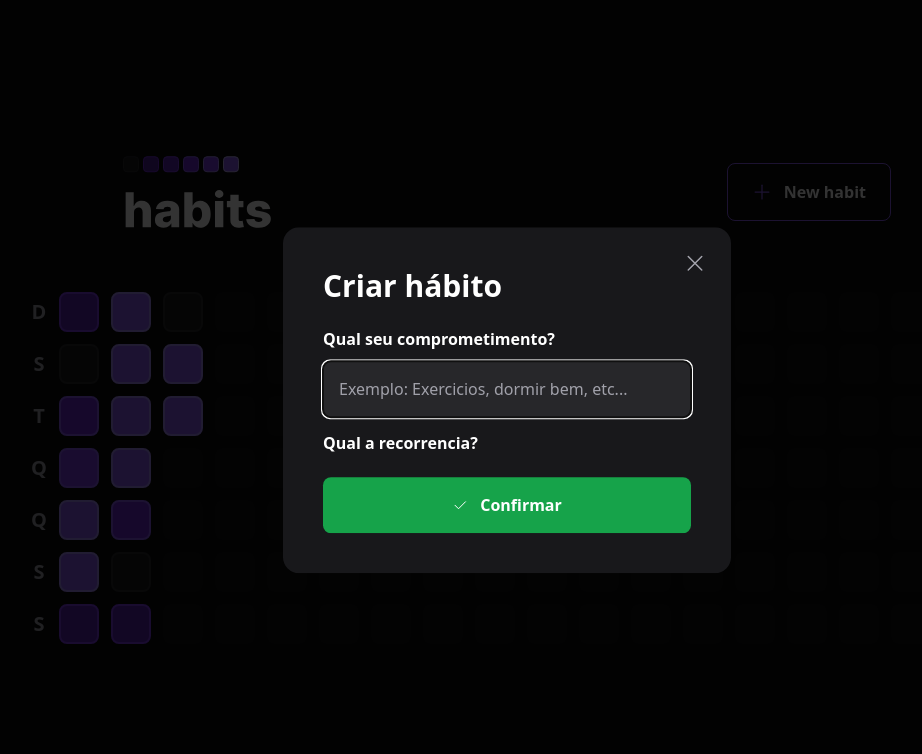
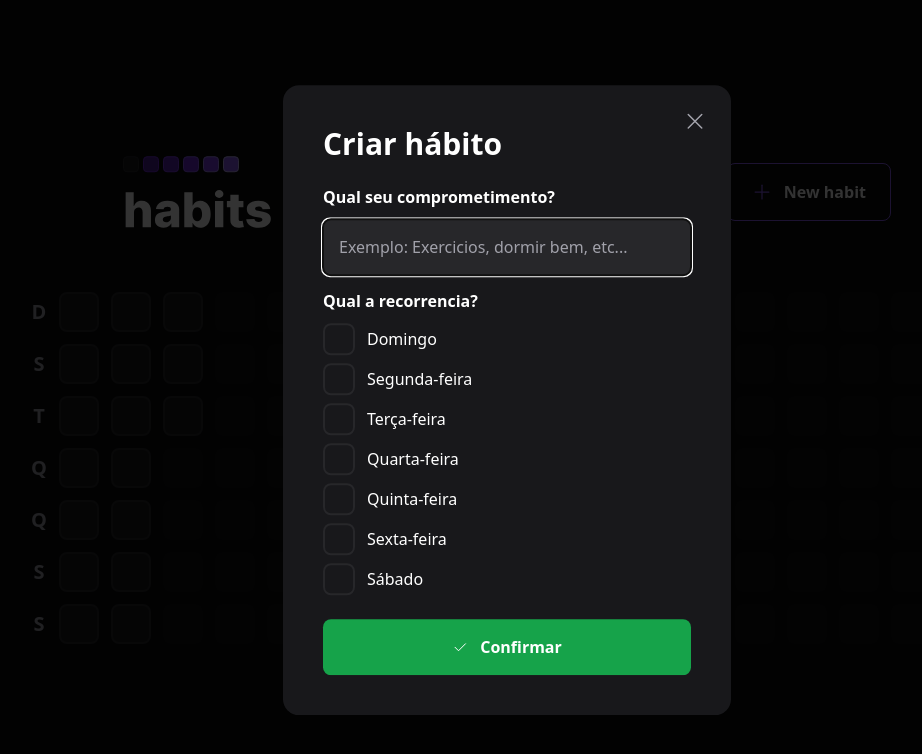
Before and after one commit to lucianoscabora/web, a React (Vite) app: page / in a window 1280 px wide. Both pictures are taken after a click on the button "New habit". Shown: the top 754 px of the page, without its empty margins (133-1055 px from the left). Built offline with nearby package versions, Linux system fonts and the light colour scheme; no server answers.

Commit message:
frontend features

```diff
--- a/package.json
+++ b/package.json
@@ -9,8 +9,10 @@
     "preview": "vite preview"
   },
   "dependencies": {
+    "@radix-ui/react-checkbox": "^1.0.1",
     "@radix-ui/react-dialog": "^1.0.2",
     "@radix-ui/react-popover": "^1.0.3",
+    "axios": "^1.2.3",
     "clsx": "^1.2.1",
     "dayjs": "^1.11.7",
     "phosphor-react": "^1.4.1",
--- a/src/App.tsx
+++ b/src/App.tsx
@@ -1,4 +1,5 @@
 import './styles/global.css'
+import './lib/dayjs'
 import { Header } from './components/Header'
 import { SummaryTable } from './components/SummaryTable'
 
--- a/src/components/HabitDay.tsx
+++ b/src/components/HabitDay.tsx
@@ -1,42 +1,65 @@
-import * as Popover from '@radix-ui/react-popover';
-import { ProgressBar } from './ProgressBar';
-import clsx from 'clsx';
+import * as Popover from "@radix-ui/react-popover";
+import * as Checkbox from "@radix-ui/react-checkbox";
+import { ProgressBar } from "./ProgressBar";
+import clsx from "clsx";
+import { Check } from "phosphor-react";
+import dayjs from "dayjs";
 
 interface HabitDayProps {
-  completed: number
-  amount: number
+  date: Date
+  completed?: number;
+  amount?: number;
 }
 
-export function HabitDay({completed, amount} : HabitDayProps) {
+export function HabitDay({ completed = 0, amount = 0, date }: HabitDayProps) {
+  const completedPercentage = amount > 0 ? Math.round((completed / amount) * 100) : 0
 
-  const completedPercentage = Math.round((completed / amount) * 100)
+  const dayAndMonth = dayjs(date).format('DD/MM')
+  const dayOfWeek = dayjs(date).format('dddd')
 
   return (
     <Popover.Root>
       <Popover.Trigger
-    className={clsx('w-10 h-10 border-2 rounded-lg', {
-      'bg-zinc-900 border-zinc-800': completedPercentage === 0,
-      'bg-violet-900 border-violet-700': completedPercentage > 0 && completedPercentage < 20,
-      'bg-violet-800 border-violet-600': completedPercentage >= 20 && completedPercentage < 40,
-      'bg-violet-700 border-violet-500': completedPercentage >= 40 && completedPercentage < 60,
-      'bg-violet-600 border-violet-500': completedPercentage >= 60 && completedPercentage < 80,
-      'bg-violet-500 border-violet-400': completedPercentage >= 80,
+        className={clsx("w-10 h-10 border-2 rounded-lg", {
+          "bg-zinc-900 border-zinc-800": completedPercentage === 0,
+          "bg-violet-900 border-violet-700":
+            completedPercentage > 0 && completedPercentage < 20,
+          "bg-violet-800 border-violet-600":
+            completedPercentage >= 20 && completedPercentage < 40,
+          "bg-violet-700 border-violet-500":
+            completedPercentage >= 40 && completedPercentage < 60,
+          "bg-violet-600 border-violet-500":
+            completedPercentage >= 60 && completedPercentage < 80,
+          "bg-violet-500 border-violet-400": completedPercentage >= 80,
         })}
-
       />
       <Popover.Portal>
+        <Popover.Content className="min-w-[320px] p-6 rounded-2xl bg-zinc-900 flex flex-col">
+          <span className="font-semibold text-zinc-400"></span>
+          <span className="mt-1 font-extrabold leading-tight text-3xl">
+            {dayOfWeek}{" "}
+            {dayAndMonth}{" "}
+          </span>
 
-      <Popover.Content className="min-w-[320px] p-6 rounded-2xl bg-zinc-900 flex flex-col">
-        <span className="font-semibold text-zinc-400"> sexta-feira </span>
-        <span className="mt-1 font-extrabold leading-tight text-3xl"> 20/01 </span>
+          <ProgressBar progress={completedPercentage} />
 
-        <ProgressBar progress={completedPercentage}/>
+          <div className="mt-6 flex flex-col gap-3">
+            <Checkbox.Root className="flex items-center gap-3 group">
+              <div className="h-8 w-8 rounded-lg flex items-center justify-center bg-zinc900 border-2 border-zinc-800 group-data-[state=checked]:bg-green-500 group-data-[state=checked]:border-green-500">
+                <Checkbox.Indicator>
+                  <Check size={20} className="text-white" />
+                </Checkbox.Indicator>
+              </div>
 
-        <Popover.Arrow height={8} width={16} className="fill-zinc-900"/>
+              <span className="font-semibold text-xl text-white leading-tight group-data-[state=checked]:line-through group-data-[state=checked]:text-zinc-400">
+                Beber 2L de água
+              </span>
+            </Checkbox.Root>
+          </div>
+
+          <Popover.Arrow height={8} width={16} className="fill-zinc-900" />
         </Popover.Content>
-
       </Popover.Portal>
-
     </Popover.Root>
   );
 }
--- a/src/components/NewHabitForm.tsx
+++ b/src/components/NewHabitForm.tsx
@@ -1,26 +1,100 @@
 import { Check } from "phosphor-react";
+import * as Checkbox from "@radix-ui/react-checkbox";
+import { FormEvent, useState } from "react";
+import { api } from "../lib/axios";
+
+const availableWeekDays = [
+  "Domingo",
+  "Segunda-feira",
+  "Terça-feira",
+  "Quarta-feira",
+  "Quinta-feira",
+  "Sexta-feira",
+  "Sábado",
+];
 
 export function NewHabitForm() {
+
+    const [title, setTitle] = useState('')
+    const [weekDays, setWeekDays] = useState<number[]>([])
+
+    async function createNewHabit(event: FormEvent) {
+        event.preventDefault()
+
+        if (!title || weekDays.length === 0) {
+          return
+        }
+       await api.post('habits', {
+          title,
+          weekDays
+        })
+
+        setTitle('')
+        setWeekDays([])
+
+        alert('Hábito criado com sucesso')
+    }
+
+    function handleToggleWeekDay(weekDay: number) {
+        if(weekDays.includes(weekDay)){
+            const weekDaysWithRemovedOne = weekDays.filter(day => day !== weekDay)
+
+            setWeekDays(weekDaysWithRemovedOne)
+        } else {
+
+            const weekDaysWithAddedOne = [...weekDays, weekDay]
+
+            setWeekDays(weekDaysWithAddedOne)
+        }
+    }
+
   return (
-        <form className="w-full flex flex-col mt-6">
+    <form onSubmit={createNewHabit} className="w-full flex flex-col mt-6">
       <label htmlFor="title" className="font-semibold leading-tight">
         Qual seu comprometimento?
       </label>
 
-            <input type="text"
+      <input
+        type="text"
         id="title"
         placeholder="Exemplo: Exercicios, dormir bem, etc..."
         autoFocus
         className="p-4 rounded-lg mt-3 bg-zinc-800 text-white placeholder:text-zinc-400"
-
+        value={title}
+        onChange={event => setTitle(event.target.value)}
       />
       <label htmlFor="" className="font-semibold leading-tight mt-4">
         Qual a recorrencia?
       </label>
 
-            <button type="submit" className="mt-6 rounded-lg p-4 gap-3 flex items-center justify-center font-semibold bg-green-600 hover:bg-green-500">
+      <div className="flex flex-col gap-2 mt-3">
+        {availableWeekDays.map((weekDay, index) => {
+          return (
+            <Checkbox.Root
+              key={weekDay}
+              className="flex items-center gap-3 group"
+              checked={weekDays.includes(index)}
+              onCheckedChange={() => handleToggleWeekDay(index)}
+            >
+              <div className="h-8 w-8 rounded-lg flex items-center justify-center bg-zinc900 border-2 border-zinc-800 group-data-[state=checked]:bg-green-500 group-data-[state=checked]:border-green-500">
+                <Checkbox.Indicator>
+                  <Check size={20} className="text-white" />
+                </Checkbox.Indicator>
+              </div>
+
+              <span className="text-white leading-tight">{weekDay}</span>
+            </Checkbox.Root>
+          );
+        })}
+      </div>
+
+      <button
+        type="submit"
+        className="mt-6 rounded-lg p-4 gap-3 flex items-center justify-center font-semibold bg-green-600 hover:bg-green-500"
+      >
         <Check />
-                Confirmar</button>
+        Confirmar
+      </button>
     </form>
-    )
+  );
 }
--- a/src/components/SummaryTable.tsx
+++ b/src/components/SummaryTable.tsx
@@ -1,3 +1,6 @@
+import dayjs from "dayjs"
+import { useEffect, useState } from "react"
+import { api } from "../lib/axios"
 import { generateDatesFromYearBeginning } from "../utils/generate-dates-from-year-beginning"
 import { HabitDay } from "./HabitDay"
 
@@ -16,7 +19,23 @@
 const minimumSummaryDatesSize = 18 * 7 // 18 weeks
 const amountOfDaysToFill = minimumSummaryDatesSize - summaryDates.length;
 
+type Summary = {
+    id: string;
+    date: string;
+    amount: number;
+    completed: number;
+}[]
+
 export function SummaryTable() {
+
+    const [summary, setSummary] = useState<Summary>([])
+
+    useEffect(() => {
+        api.get('summary').then(response => {
+            setSummary(response.data)
+        })
+    }, [])
+
     return (
         <div className="w-full flex">
             <div className="grid grid-rows-7 grid-flow-row gap-3">
@@ -33,11 +52,17 @@
 
                 <div className="grid grid-rows-7 grid-flow-col gap-3">
                     {summaryDates.map(date => {
+
+                        const dayInSummary = summary.find(day => {
+                            return dayjs(date).isSame(day.date, 'day')
+                        })
+
                         return  (
                         <HabitDay
                         key={date.toString()}
-                        amount={5}
-                        completed={Math.round(Math.random() * 5)} />
+                        date={date}
+                        amount={dayInSummary?.amount}
+                        completed={dayInSummary?.completed} />
                         )
                     })}
 
--- /dev/null
+++ b/src/lib/axios.ts
@@ -0,0 +1,5 @@
+import axios from 'axios'
+
+export const api = axios.create({
+    baseURL: 'http://localhost:3333'
+})
--- /dev/null
+++ b/src/lib/dayjs.ts
@@ -0,0 +1,4 @@
+import dayjs from 'dayjs'
+import 'dayjs/locale/pt-br'
+
+dayjs.locale('pt-br');
```
Also changed, not shown: 1 other file (tests, documents, lock files or other folders). Lines whose indentation alone changed are shown as unchanged.
